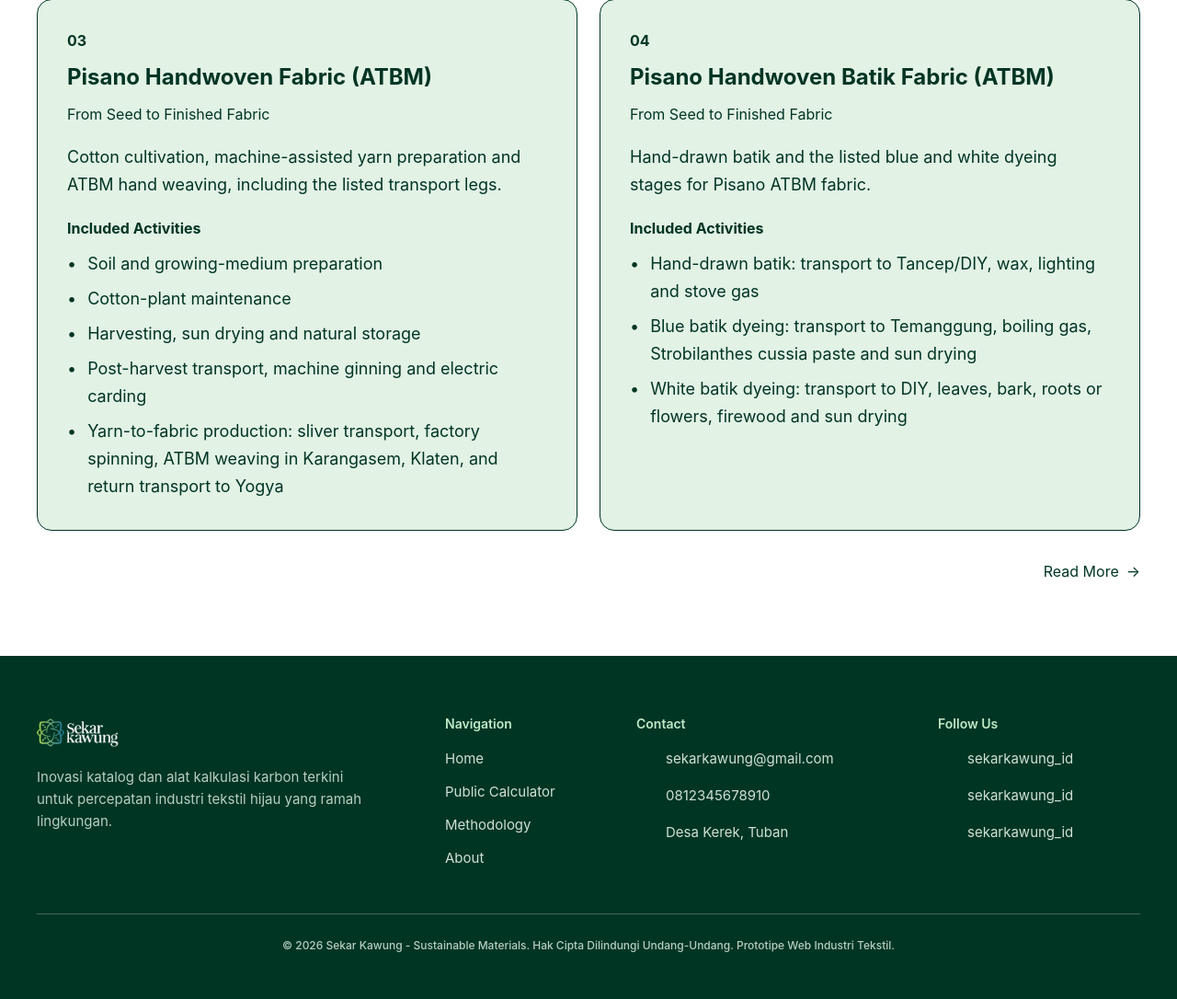
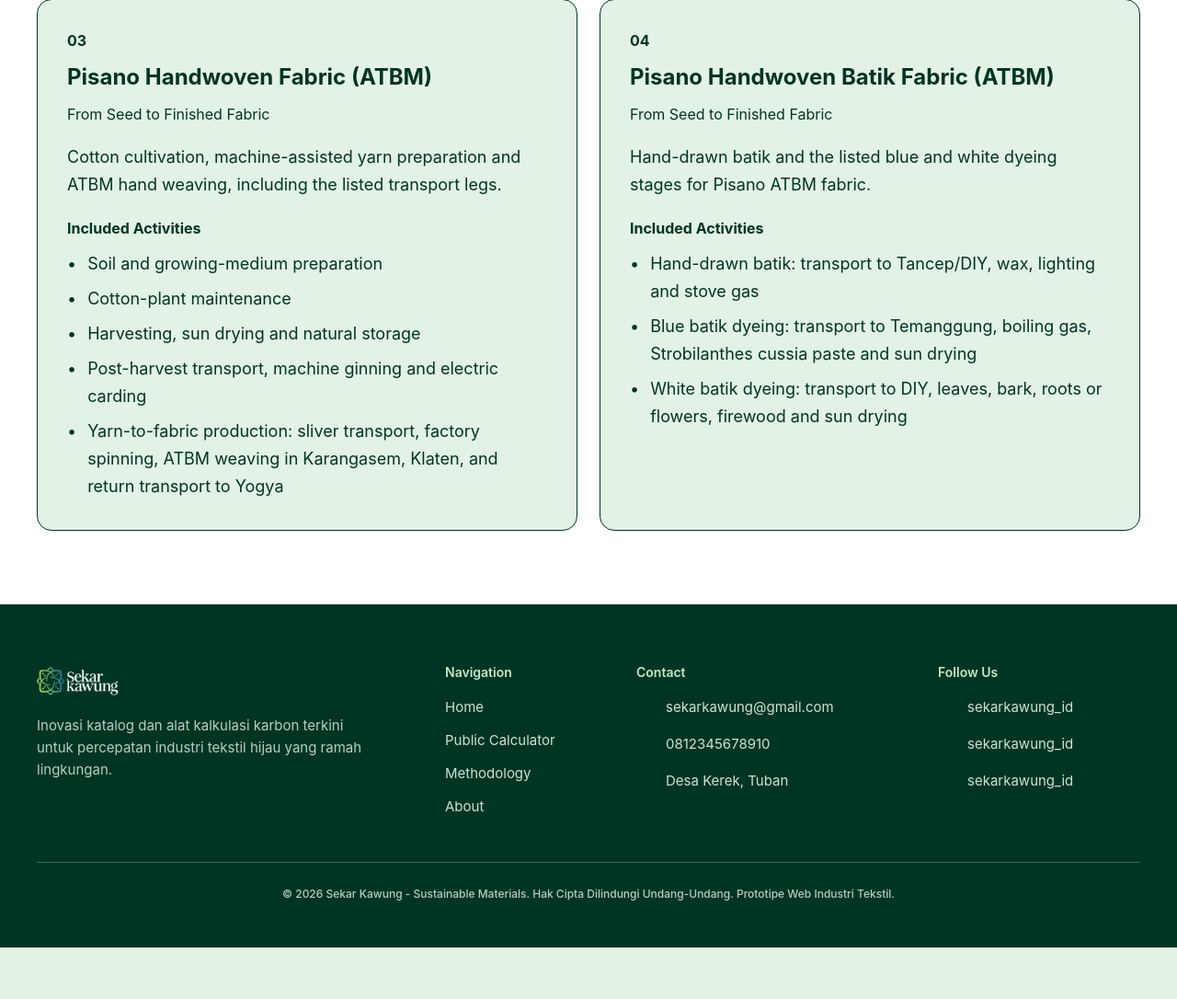
Before and after one commit to Rizal-Nurochman/sekar-kawung, a Laravel app: page /about in a window 1280 px wide. Shown: the part 1917-3003 px from the top of the page at 92% size. After the commit the page ends 2947 px from the top, so only its background shows below. Run offline with Laravel 12, Linux system fonts and the light colour scheme; style sheets or scripts are compiled from the project's sources; parts of the project's set-up code (start-up, migrations or seed data) failed here and were passed over; some libraries are stand-ins or nearby versions.

Commit message:
update landing page links to point to the about section

```diff
--- a/resources/views/landing.blade.php
+++ b/resources/views/landing.blade.php
@@ -64,7 +64,7 @@
                     @endforeach
                 </div>
                 <p class="mt-6 text-right">
-                    <a href="{{ route('methodology') }}" class="inline-flex items-center gap-1 text-[15px] font-semibold leading-5 text-sage-pale transition-colors hover:text-white">Read More <svg xmlns="http://www.w3.org/2000/svg" fill="none" viewBox="0 0 24 24" stroke-width="2" stroke="currentColor" class="size-4 translate-y-px" aria-hidden="true"><path stroke-linecap="round" stroke-linejoin="round" d="M13.5 4.5L21 12l-7.5 7.5M21 12H3" /></svg></a>
+                    <a href="{{ route('about') }}" class="inline-flex items-center gap-1 text-[15px] font-semibold leading-5 text-sage-pale transition-colors hover:text-white">Read More <svg xmlns="http://www.w3.org/2000/svg" fill="none" viewBox="0 0 24 24" stroke-width="2" stroke="currentColor" class="size-4 translate-y-px" aria-hidden="true"><path stroke-linecap="round" stroke-linejoin="round" d="M13.5 4.5L21 12l-7.5 7.5M21 12H3" /></svg></a>
                 </p>
             </div>
         </div>
--- a/resources/views/landing/about.blade.php
+++ b/resources/views/landing/about.blade.php
@@ -119,10 +119,6 @@
                     </article>
                 @endforeach
             </div>
-
-            <p class="mt-8 text-right">
-                <a href="{{ route('methodology') }}" class="inline-flex items-center gap-2 text-base leading-6 hover:underline">Read More <span aria-hidden="true">→</span></a>
-            </p>
         </div>
     </section>
 
```
